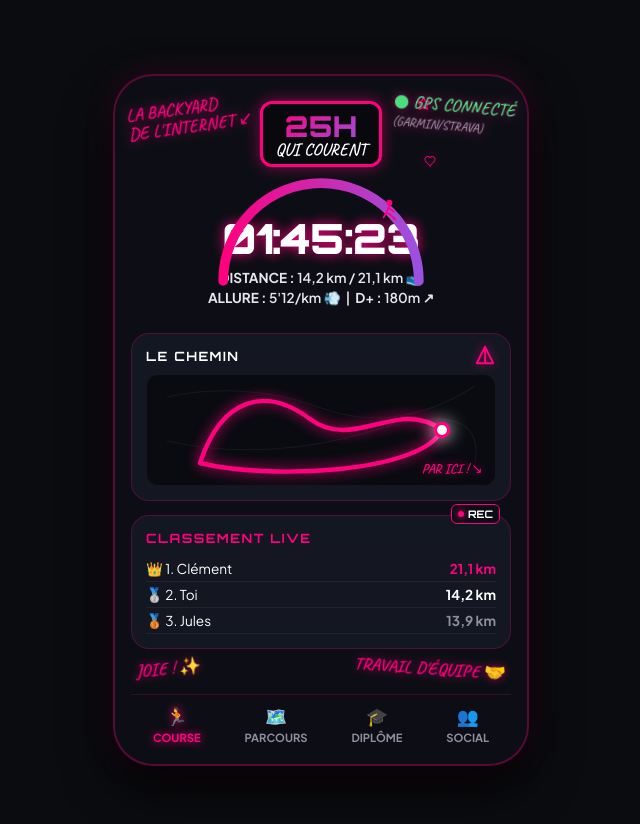
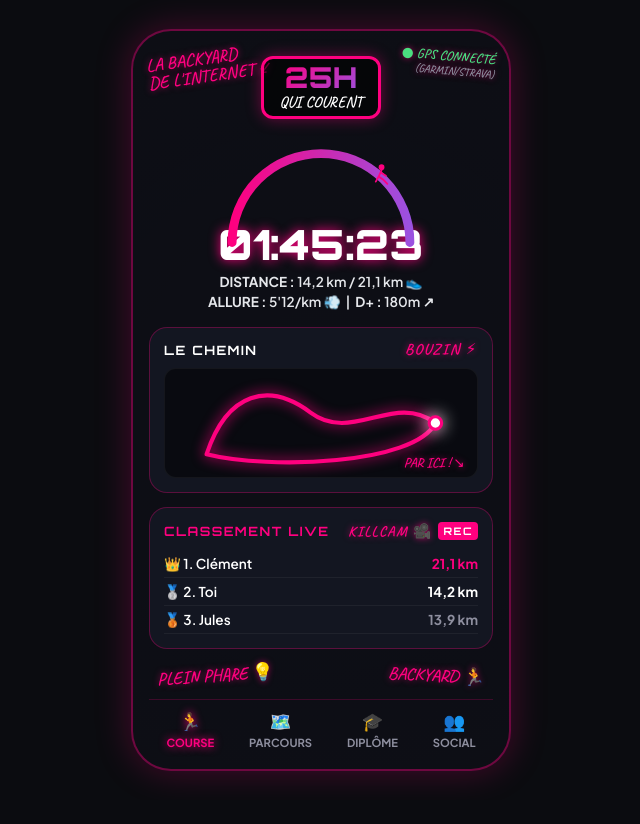
Before and after one commit to mogomegarun/backyard-25h, a website: page index.html in a window 1280 px wide. Shown: the whole page, without its empty margins (319-959 px from the left). After the commit the page ends 800 px from the top, so only its background shows below. Drawn offline with Linux system fonts and the light colour scheme.

Commit message:
Update index.html

```diff
--- a/index.html
+++ b/index.html
@@ -3,23 +3,24 @@
 <head>
   <meta charset="UTF-8">
   <meta name="viewport" content="width=device-width, initial-scale=1.0">
-  <title>25H Qui Courent - Interface Officielle</title>
+  <title>25H Qui Courent</title>
   <link rel="preconnect" href="https://fonts.googleapis.com">
   <link rel="preconnect" href="https://fonts.gstatic.com" crossorigin>
-  <link href="https://fonts.googleapis.com/css2?family=Caveat:wght@600;700&family=Orbitron:wght@700;900&family=Plus+Jakarta+Sans:wght@400;600;700;800&display=swap" rel="stylesheet">
+  <link href="https://fonts.googleapis.com/css2?family=Caveat:wght@600;700&family=Orbitron:wght@700;900&family=Plus+Jakarta+Sans:wght@600;700;800&display=swap" rel="stylesheet">
 
   <style>
     :root {
       --bg-dark: #0b0c10;
-      --card-bg: rgba(21, 24, 36, 0.92);
+      --card-bg: rgba(21, 24, 36, 0.88);
       --neon-pink: #ff007f;
       --neon-purple: #9b51e0;
       --text-white: #ffffff;
       --text-muted: #8e8f9f;
       --font-cinema: 'Orbitron', sans-serif;
       --font-handwritten: 'Caveat', cursive;
-      --shadow-pink: 0 0 15px rgba(255, 0, 127, 0.5);
     }
+
+    * { box-sizing: border-box; margin: 0; padding: 0; }
 
     body {
       background-color: var(--bg-dark);
@@ -29,90 +30,95 @@
       justify-content: center;
       align-items: center;
       min-height: 100vh;
-      margin: 0;
       padding: 20px;
     }
 
-    /* Écran Smartphone */
+    /* Conteneur Téléphone */
     .phone-screen {
       width: 380px;
-      background: #0d0e15;
-      border: 2px solid rgba(255, 0, 127, 0.3);
+      background-color: #0d0e15;
+      background-image:
+        radial-gradient(circle, rgba(13, 14, 21, 0.85) 0%, rgba(13, 14, 21, 0.95) 100%),
+        url('images/bg-doodles.jpg');
+      background-size: cover;
+      background-position: center;
+      border: 2px solid rgba(255, 0, 127, 0.4);
       border-radius: 40px;
       padding: 20px 16px;
       position: relative;
-      box-shadow: 0 20px 50px rgba(0,0,0,0.9), 0 0 30px rgba(255, 0, 127, 0.15);
-      overflow: hidden;
+      box-shadow: 0 0 35px rgba(255, 0, 127, 0.25);
+      display: flex;
+      flex-direction: column;
+      gap: 14px;
     }
 
-    /* Styles Doodles & Annotations */
+    /* Style des Doodles manuscrits */
     .doodle-text {
       font-family: var(--font-handwritten);
       color: var(--neon-pink);
       font-size: 1.1rem;
+      line-height: 1;
+      text-shadow: 0 0 6px rgba(255, 0, 127, 0.6);
       position: absolute;
-      z-index: 10;
-      line-height: 1.1;
-      filter: drop-shadow(0 0 4px rgba(255, 0, 127, 0.6));
     }
 
-    .svg-doodle {
-      stroke: var(--neon-pink);
-      stroke-width: 2;
-      fill: none;
-      stroke-linecap: round;
-      stroke-linejoin: round;
-      filter: drop-shadow(0 0 5px rgba(255, 0, 127, 0.6));
-    }
-
-    /* Logo 25H Header */
-    .logo-container {
-      text-align: center;
+    /* Top Bar : Logo Centré */
+    .top-header {
+      position: relative;
+      display: flex;
+      flex-direction: column;
+      align-items: center;
+      justify-content: center;
       margin-top: 5px;
-      margin-bottom: 10px;
-      position: relative;
+      margin-bottom: 5px;
     }
 
     .logo-box {
-      display: inline-block;
       border: 3px solid var(--neon-pink);
       border-radius: 12px;
-      padding: 4px 12px;
-      box-shadow: var(--shadow-pink);
-      background: rgba(0,0,0,0.4);
+      padding: 4px 16px;
+      background: rgba(0, 0, 0, 0.6);
+      text-align: center;
+      box-shadow: 0 0 15px rgba(255, 0, 127, 0.4);
     }
 
     .logo-title {
       font-family: var(--font-cinema);
       font-size: 1.8rem;
       font-weight: 900;
-      background: linear-gradient(135deg, #ff007f, #9b51e0);
+      background: linear-gradient(135deg, #ff007f 0%, #9b51e0 100%);
       -webkit-background-clip: text;
       -webkit-text-fill-color: transparent;
-      margin: 0;
+      line-height: 1;
     }
 
     .logo-subtitle {
       font-family: var(--font-handwritten);
       color: #fff;
-      font-size: 1.1rem;
-      margin-top: -6px;
+      font-size: 1rem;
     }
 
-    /* Section Chrono */
+    /* Section Chrono & Arc avec Runner */
     .timer-section {
+      position: relative;
       text-align: center;
+      padding-top: 10px;
+    }
+
+    .arc-container {
       position: relative;
-      padding: 20px 0 10px;
+      width: 260px;
+      height: 100px;
+      margin: 0 auto;
     }
 
     .timer-display {
       font-family: var(--font-cinema);
       font-size: 2.6rem;
       font-weight: 900;
-      letter-spacing: -1px;
-      margin: 15px 0 5px;
+      color: #fff;
       text-shadow: 0 0 12px var(--neon-pink);
+      margin-top: -30px;
     }
 
     .stats-row {
@@ -122,14 +128,13 @@
       font-weight: 600;
     }
 
-    /* Carte UI (Glassmorphism) */
+    /* Cards Glassmorphism */
     .ui-card {
       background: var(--card-bg);
       backdrop-filter: blur(10px);
-      border: 1px solid rgba(255, 0, 127, 0.25);
+      border: 1px solid rgba(255, 0, 127, 0.3);
       border-radius: 18px;
       padding: 14px;
-      margin-top: 14px;
       position: relative;
     }
 
@@ -146,7 +151,7 @@
       justify-content: space-between;
     }
 
-    /* Carte GPX Néon */
+    /* Map GPX */
     .map-container {
       height: 110px;
       background: rgba(0,0,0,0.5);
@@ -156,21 +161,20 @@
       border: 1px solid rgba(255,255,255,0.05);
     }
 
-    /* Classement Live */
+    /* Leaderboard */
     .leader-row {
       display: flex;
       align-items: center;
       justify-content: space-between;
       font-size: 0.85rem;
-      padding: 4px 0;
+      padding: 5px 0;
       border-bottom: 1px solid rgba(255,255,255,0.05);
     }
 
-    /* Barre de Navigation */
+    /* Bottom Nav */
     .nav-bar {
       display: flex;
       justify-content: space-around;
-      margin-top: 16px;
       padding-top: 10px;
       border-top: 1px solid rgba(255, 0, 127, 0.2);
       font-size: 0.7rem;
@@ -196,31 +200,28 @@
 
 <div class="phone-screen">
 
-  <!-- Doodles Manuscrits Positionnés -->
-  <span class="doodle-text" style="top: 22px; left: 12px; rotate: -8deg;">
+  <!-- Texte d'angle Gauche -->
+  <span class="doodle-text" style="top: 18px; left: 14px; transform: rotate(-8deg);">
     LA BACKYARD<br>DE L'INTERNET ↙
   </span>
 
-  <span class="doodle-text" style="top: 20px; right: 12px; rotate: 5deg; color: #4ade80;">
-    ● GPS CONNECTÉ<br><span style="font-size:0.8rem; color:var(--text-muted);">(GARMIN/STRAVA)</span>
+  <!-- Texte d'angle Droit -->
+  <span class="doodle-text" style="top: 18px; right: 14px; transform: rotate(5deg); color: #4ade80; text-align: right; font-size: 0.85rem;">
+    ● GPS CONNECTÉ<br><span style="color: var(--text-muted); font-size: 0.7rem;">(GARMIN/STRAVA)</span>
   </span>
 
-  <!-- Logo Officiel "25H QUI COURENT" -->
-  <div class="logo-container">
+  <!-- LOGO CENTRÉ EN HAUT -->
+  <div class="top-header">
     <div class="logo-box">
       <div class="logo-title">25H</div>
       <div class="logo-subtitle">QUI COURENT</div>
     </div>
-    <!-- Étoiles / Cœurs autour du logo -->
-    <svg class="svg-doodle" style="position: absolute; top: -5px; right: 80px; width: 15px;" viewBox="0 0 24 24"><polygon points="12 2 15.09 8.26 22 9.27 17 14.14 18.18 21.02 12 17.77 5.82 21.02 7 14.14 2 9.27 8.91 8.26 12 2"/></svg>
-    <svg class="svg-doodle" style="position: absolute; bottom: 0; right: 75px; width: 12px;" viewBox="0 0 24 24"><path d="M12 21.35l-1.45-1.32C5.4 15.36 2 12.28 2 8.5 2 5.42 4.42 3 7.5 3c1.74 0 3.41.81 4.5 2.09C13.09 3.81 14.76 3 16.5 3 19.58 3 22 5.42 22 8.5c0 3.78-3.4 6.86-8.55 11.54L12 21.35z"/></svg>
   </div>
 
-  <!-- Section Chrono & Arc avec Coureur -->
+  <!-- SECTION CHRONO + ARC + RUNNER SUR LA BOUCLE -->
   <div class="timer-section">
-
-    <!-- Arc SVG Néon + Coureur en illustration -->
-    <svg width="260" height="110" viewBox="0 0 200 90" style="position: absolute; top: 0; left: 50%; transform: translateX(-50%);">
+    <div class="arc-container">
+      <svg width="260" height="100" viewBox="0 0 200 90">
         <!-- Arc Néon -->
         <path d="M 20 85 A 75 75 0 0 1 180 85" fill="none" stroke="url(#neon-grad)" stroke-width="8" stroke-linecap="round" />
         <defs>
@@ -230,59 +231,53 @@
           </linearGradient>
         </defs>
 
-      <!-- Illustration Coureur Néon sur l'Arc -->
-      <g transform="translate(150, 18) scale(0.6)">
+        <!-- RUNNER (Coureur) Positionné sur l'arc -->
+        <g transform="translate(148, 14) scale(0.65)">
           <circle cx="10" cy="5" r="4" fill="#ff007f" />
           <path d="M 10 9 L 6 18 L 12 22 M 10 13 L 16 17 M 6 18 L 2 25 M 12 22 L 18 28" stroke="#ff007f" stroke-width="2.5" fill="none" stroke-linecap="round"/>
         </g>
       </svg>
+    </div>
 
     <div class="timer-display">01:45:23</div>
     <div class="stats-row"><strong>DISTANCE :</strong> 14,2 km / 21,1 km 👟</div>
     <div class="stats-row"><strong>ALLURE :</strong> 5'12/km 💨 &nbsp;|&nbsp; <strong>D+ :</strong> 180m ↗</div>
   </div>
 
-  <!-- Carte Parcours avec Vrai Tracé GPX SVG + Illustrations Bivouac -->
+  <!-- CARTE PARCOURS (Sans texte 'Pyrénées') -->
   <div class="ui-card">
-    <!-- SVG Doodle Tente Bivouac à côté de "LE CHEMIN" -->
-    <svg class="svg-doodle" style="position: absolute; top: 10px; right: 14px; width: 22px; height: 22px;" viewBox="0 0 24 24">
-      <path d="M 3,21 L 12,3 L 21,21 Z M 12,3 L 12,21" />
-    </svg>
-
-    <div class="card-title">LE CHEMIN</div>
+    <div class="card-title">
+      <span>LE CHEMIN</span>
+      <!-- AJOUT : Bouzin -->
+      <span class="doodle-text" style="position: relative; font-size: 0.95rem;">BOUZIN ⚡</span>
+    </div>
 
     <div class="map-container">
-      <!-- Tracé GPX Vectoriel Glowing -->
       <svg width="100%" height="100%" viewBox="0 0 300 100">
-        <!-- Fond topographique discret -->
-        <path d="M 10,20 Q 80,5 150,30 T 290,10" stroke="rgba(255,255,255,0.05)" fill="none" stroke-width="1"/>
-        <path d="M 10,60 Q 100,80 200,50 T 290,80" stroke="rgba(255,255,255,0.05)" fill="none" stroke-width="1"/>
-
-        <!-- Tracé de la course -->
+        <!-- Tracé GPX Néon -->
         <path d="M 40,80 C 60,20 100,10 140,40 C 180,70 220,20 260,50 C 240,90 100,95 40,80 Z"
               fill="none" stroke="#ff007f" stroke-width="4" stroke-linecap="round" stroke-linejoin="round"
               style="filter: drop-shadow(0 0 6px #ff007f);" />
-
-        <!-- Position actuelle / Marqueur Coureur -->
+        <!-- Marqueur Coureur -->
         <circle cx="260" cy="50" r="6" fill="#fff" stroke="#ff007f" stroke-width="3" style="filter: drop-shadow(0 0 8px #fff);" />
       </svg>
 
-      <!-- Badge Départ / Arrivée Doodle -->
       <span class="doodle-text" style="bottom: 8px; right: 12px; font-size: 0.85rem;">
         PAR ICI ! ↘
       </span>
     </div>
   </div>
 
-  <!-- Carte Classement avec Illustrations Caméra / REC -->
+  <!-- CLASSEMENT LIVE -->
   <div class="ui-card">
-    <!-- Illustration Caméra REC Doodle -->
-    <div style="position: absolute; top: -12px; right: 10px; background: #0d0e15; padding: 2px 6px; border-radius: 6px; border: 1px solid var(--neon-pink); display: flex; align-items: center; gap: 4px;">
-      <span style="width: 6px; height: 6px; background: #ff007f; border-radius: 50%; box-shadow: 0 0 6px #ff007f;"></span>
-      <span style="font-size: 0.65rem; font-family: var(--font-cinema); color: #fff;">REC</span>
+    <div class="card-title">
+      <span style="color: var(--neon-pink);">CLASSEMENT LIVE</span>
+      <!-- AJOUT : Killcam -->
+      <div style="display: flex; align-items: center; gap: 6px;">
+        <span class="doodle-text" style="position: relative; font-size: 0.9rem;">KILLCAM 🎥</span>
+        <span style="font-size: 0.65rem; background: var(--neon-pink); color: #fff; padding: 2px 5px; border-radius: 4px; font-family: var(--font-cinema);">REC</span>
       </div>
-
-    <div class="card-title" style="color: var(--neon-pink);">CLASSEMENT LIVE</div>
+    </div>
 
     <div class="leader-row">
       <span>👑 1. Clément</span>
@@ -298,13 +293,13 @@
     </div>
   </div>
 
-  <!-- Doodles Bas de Page (Joie, Travail d'équipe) -->
-  <div style="display: flex; justify-content: space-between; margin-top: 10px; padding: 0 5px;">
-    <span class="doodle-text" style="position:relative; rotate: -5deg;">JOIE ! ✨</span>
-    <span class="doodle-text" style="position:relative; rotate: 4deg;">TRAVAIL D'ÉQUIPE 🤝</span>
+  <!-- BAS DE PAGE (Sans 'Joie' ni 'Travail d'équipe') -->
+  <div style="display: flex; justify-content: space-between; margin-top: 4px; padding: 0 8px;">
+    <span class="doodle-text" style="position: relative; transform: rotate(-4deg);">PLEIN PHARE 💡</span>
+    <span class="doodle-text" style="position: relative; transform: rotate(3deg);">BACKYARD 🏃</span>
   </div>
 
-  <!-- Barre de Navigation Basse -->
+  <!-- NAVIGATION -->
   <div class="nav-bar">
     <div class="nav-item active">
       <span style="font-size: 1.1rem;">🏃</span>
```
Lines whose indentation alone changed are shown as unchanged.
